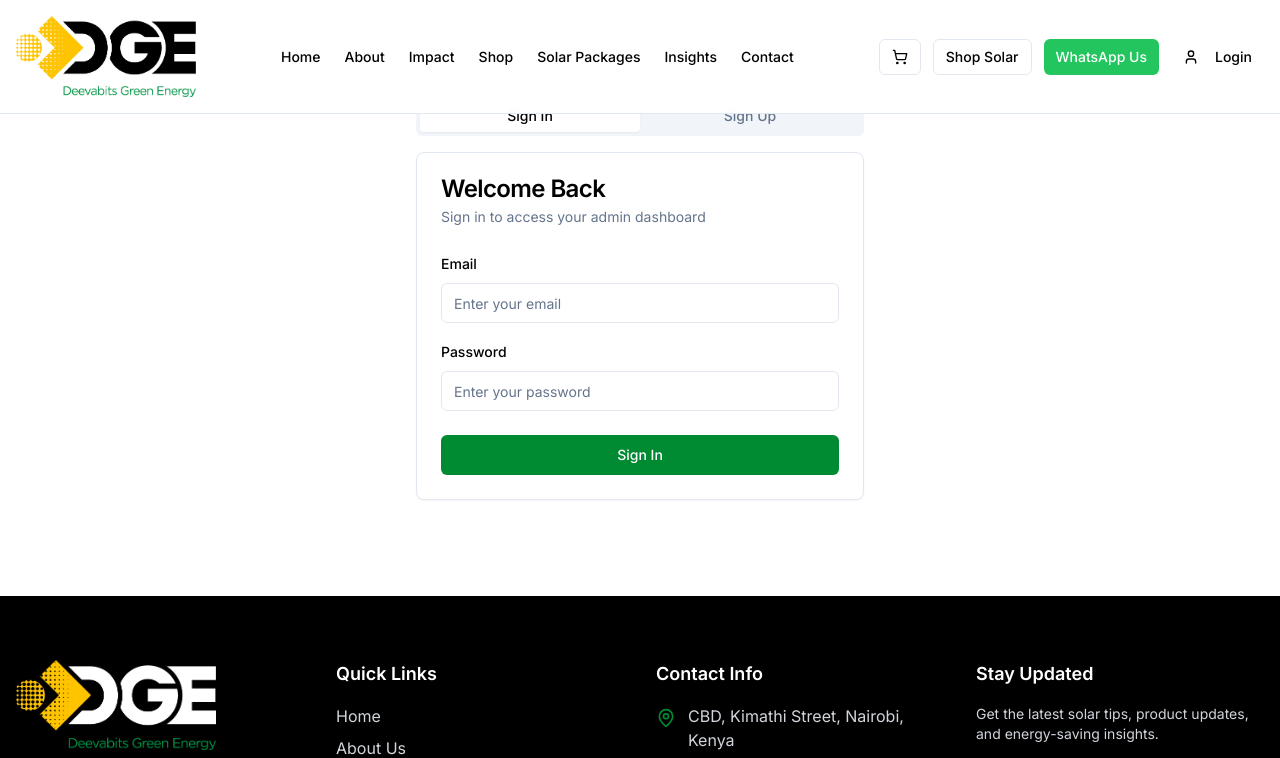
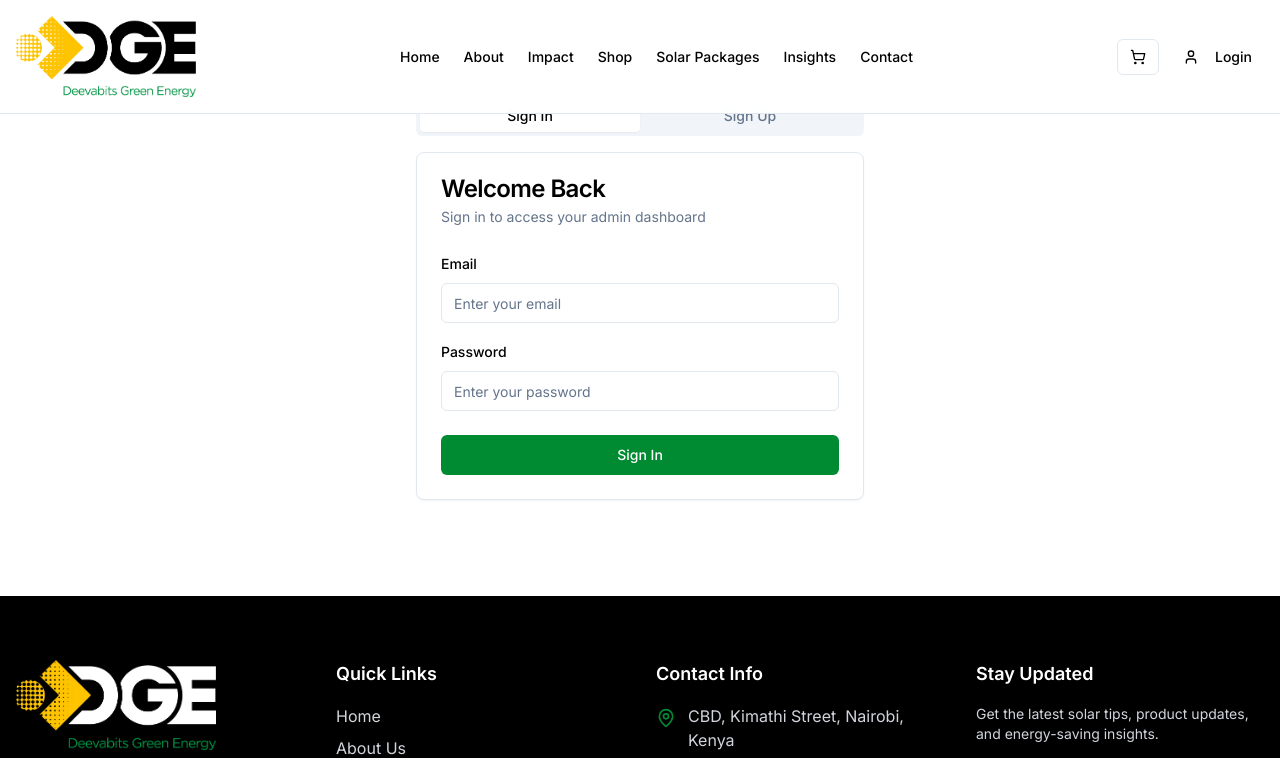
Before and after one commit to swairua/deevabits-website, a React (Vite) app: page /auth in a window 1280 px wide. Shown: the top 758 px of the page. Built offline with nearby package versions, Linux system fonts and the light colour scheme.

Commit message:
Remove Shop Solar and WhatsApp Us buttons from Navigation
cgen-9ce62356bc0b46919badd0d962822231

```diff
--- a/src/components/Navigation.tsx
+++ b/src/components/Navigation.tsx
@@ -1,4 +1,3 @@
-
 import { Button } from "@/components/ui/button";
 import { Menu, X, User, LogOut } from "lucide-react";
 import { useState, useEffect } from "react";
@@ -41,11 +40,6 @@ export const Navigation = () => {
     { href: "/contact", label: "Contact" },
   ];
 
-  const handleWhatsApp = () => {
-    const message = "Hi! I'm interested in your solar solutions. Can you help me?";
-    const url = `https://wa.me/${siteConfig.contact.whatsapp}?text=${encodeURIComponent(message)}`;
-    window.open(url, '_blank');
-  };
 
   return (
     <nav className="fixed top-0 w-full bg-white/95 backdrop-blur-sm z-50 border-b border-border">
@@ -87,16 +81,6 @@ export const Navigation = () => {
           {location.pathname !== '/impact' && (
             <div className="hidden md:flex items-center space-x-3">
               <CartDrawer />
-              <Button variant="outline" size="sm" asChild>
-                <Link to="/shop">Shop Solar</Link>
-              </Button>
-              <Button
-                className="bg-green-500 hover:bg-green-600 text-white"
-                size="sm"
-                onClick={handleWhatsApp}
-              >
-                WhatsApp Us
-              </Button>
               {user ? (
                 <div className="flex items-center space-x-2">
                   <div className="flex items-center space-x-2 text-sm">
@@ -205,21 +189,6 @@ export const Navigation = () => {
                )}
                <div className="flex flex-col space-y-2 pt-4">
                  <CartDrawer />
-                 {/* Hide Shop Solar and WhatsApp buttons on Impact page */}
-                 {location.pathname !== '/impact' && (
-                   <>
-                     <Button variant="outline" size="sm" asChild>
-                       <Link to="/shop">Shop Solar</Link>
-                     </Button>
-                     <Button
-                       className="bg-green-500 hover:bg-green-600 text-white"
-                       size="sm"
-                       onClick={handleWhatsApp}
-                     >
-                       WhatsApp Us
-                     </Button>
-                   </>
-                 )}
                  {user ? (
                    <div className="flex flex-col space-y-2">
                      <div className="text-sm text-muted-foreground">
```
